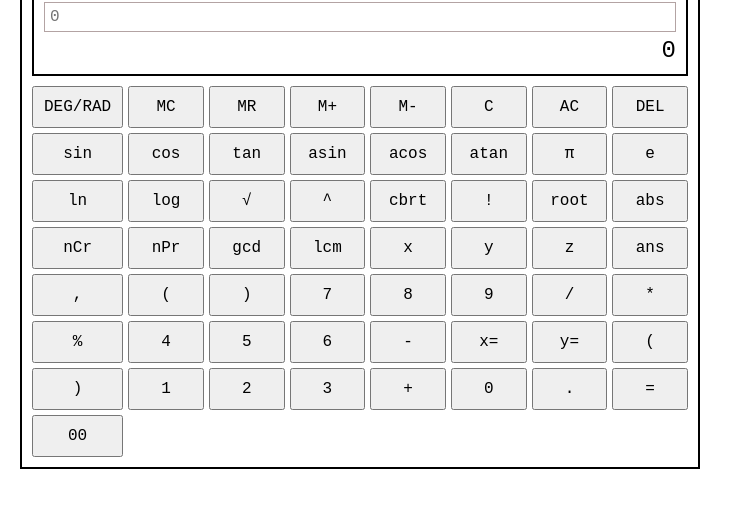
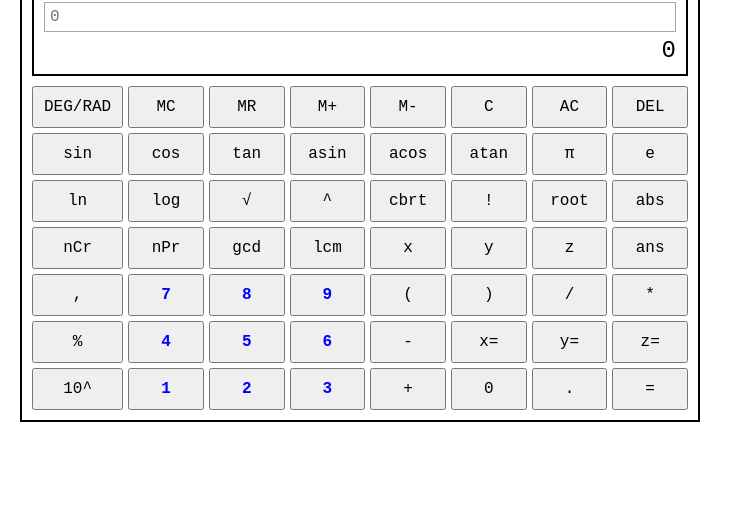
Before and after one commit to QuantumKya/PassTheParcel, a plain HTML site: page apps/calculator.html in a window 1280 px wide. Shown: the part 94-602 px from the top of the page, without its empty margins (0-743 px from the left). Drawn offline with Linux system fonts and the light colour scheme.

Commit message:
Calculator update :D
Numbers stand out, plus cleaned up a set of duplicate parentheses

```diff
--- a/apps/calc.css
+++ b/apps/calc.css
@@ -69,3 +69,9 @@ body {
     padding: 10px;
     cursor: pointer;
 }
+
+.number {
+    color: blue;
+    font-weight: bolder;
+    font-size:32px;
+}
--- a/apps/calculator.html
+++ b/apps/calculator.html
@@ -62,33 +62,31 @@
          <button type="button" data-insert="ans">ans</button>
          <button type="button" data-insert=",">,</button>
 
+         <button class="number" type="button" data-insert="7">7</button>
+         <button class="number" type="button" data-insert="8">8</button>
+         <button class="number" type="button" data-insert="9">9</button>
          <button type="button" data-insert="(">(</button>
          <button type="button" data-insert=")">)</button>
-         <button type="button" data-insert="7">7</button>
-         <button type="button" data-insert="8">8</button>
-         <button type="button" data-insert="9">9</button>
          <button type="button" data-insert="/">/</button>
          <button type="button" data-insert="*">*</button>
          <button type="button" data-insert="%">%</button>
 
-         <button type="button" data-insert="4">4</button>
-         <button type="button" data-insert="5">5</button>
-         <button type="button" data-insert="6">6</button>
+         <button class="number" type="button" data-insert="4">4</button>
+         <button class="number" type="button" data-insert="5">5</button>
+         <button class="number" type="button" data-insert="6">6</button>
          <button type="button" data-insert="-">-</button>
          <button type="button" data-insert="x=">x=</button>
          <button type="button" data-insert="y=">y=</button>
-         <button type="button" data-insert="(">(</button>
-         <button type="button" data-insert=")">)</button>
+         <button type="button" data-insert="z=">z=</button>
+         <button type="button" data-insert="10^">10^</button>
 
-         <button type="button" data-insert="1">1</button>
-         <button type="button" data-insert="2">2</button>
-         <button type="button" data-insert="3">3</button>
+         <button class="number" type="button" data-insert="1">1</button>
+         <button class="number" type="button" data-insert="2">2</button>
+         <button class="number" type="button" data-insert="3">3</button>
          <button type="button" data-insert="+">+</button>
          <button type="button" data-insert="0">0</button>
          <button type="button" data-insert=".">.</button>
          <button type="button" data-action="evaluate" id="btn-eval">=</button>
-         <button type="button" data-insert="00">00</button>
-
         </div>
     </div>
   <script src="./calc.js"></script>
```
Also changed, not shown: 1 other file.
